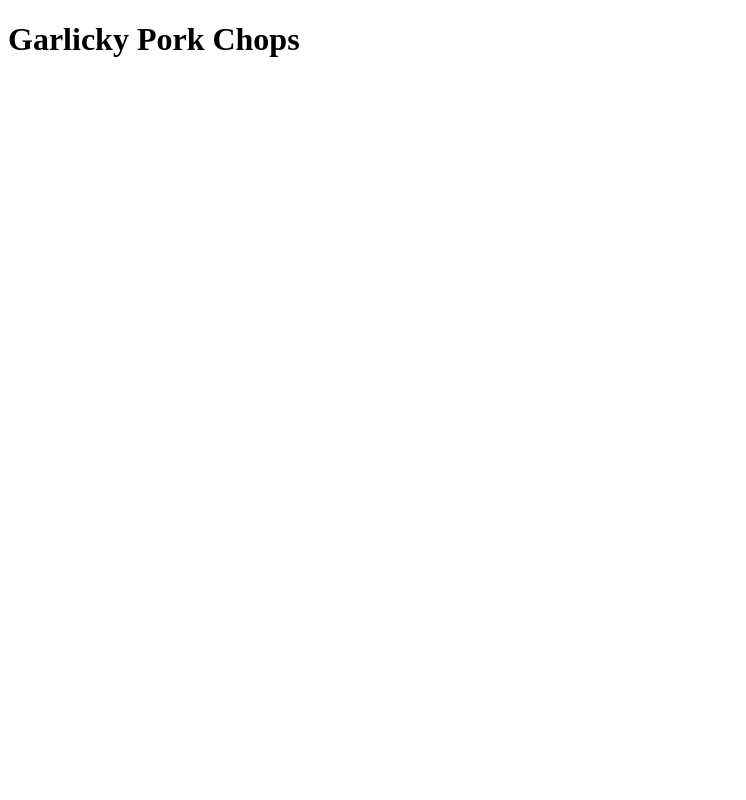
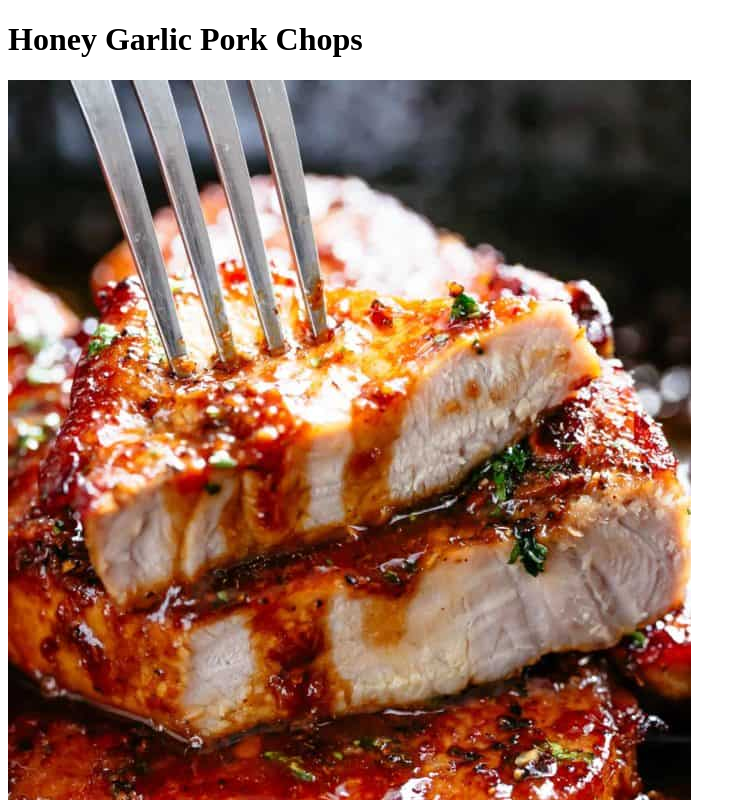
Before and after one commit to vilozado/odin-recipes, a plain HTML site: page recipes/porkchops.html in a window 1280 px wide. Shown: the top 800 px of the page, without its empty margins (0-746 px from the left). Drawn offline with Linux system fonts and the light colour scheme.

Commit message:
Add image to recipe page

```diff
--- a/recipes/porkchops.html
+++ b/recipes/porkchops.html
@@ -6,6 +6,7 @@
     <title>Pork chops</title>
 </head>
 <body>
-    <h1>Garlicky Pork Chops</h1>
+    <h1>Honey Garlic Pork Chops</h1>
+    <img src="porkchops.jpg" alt="Honey Garlic Pork Chops">
 </body>
 </html>
```
Also changed, not shown: recipes/porkchops.jpg (added).
